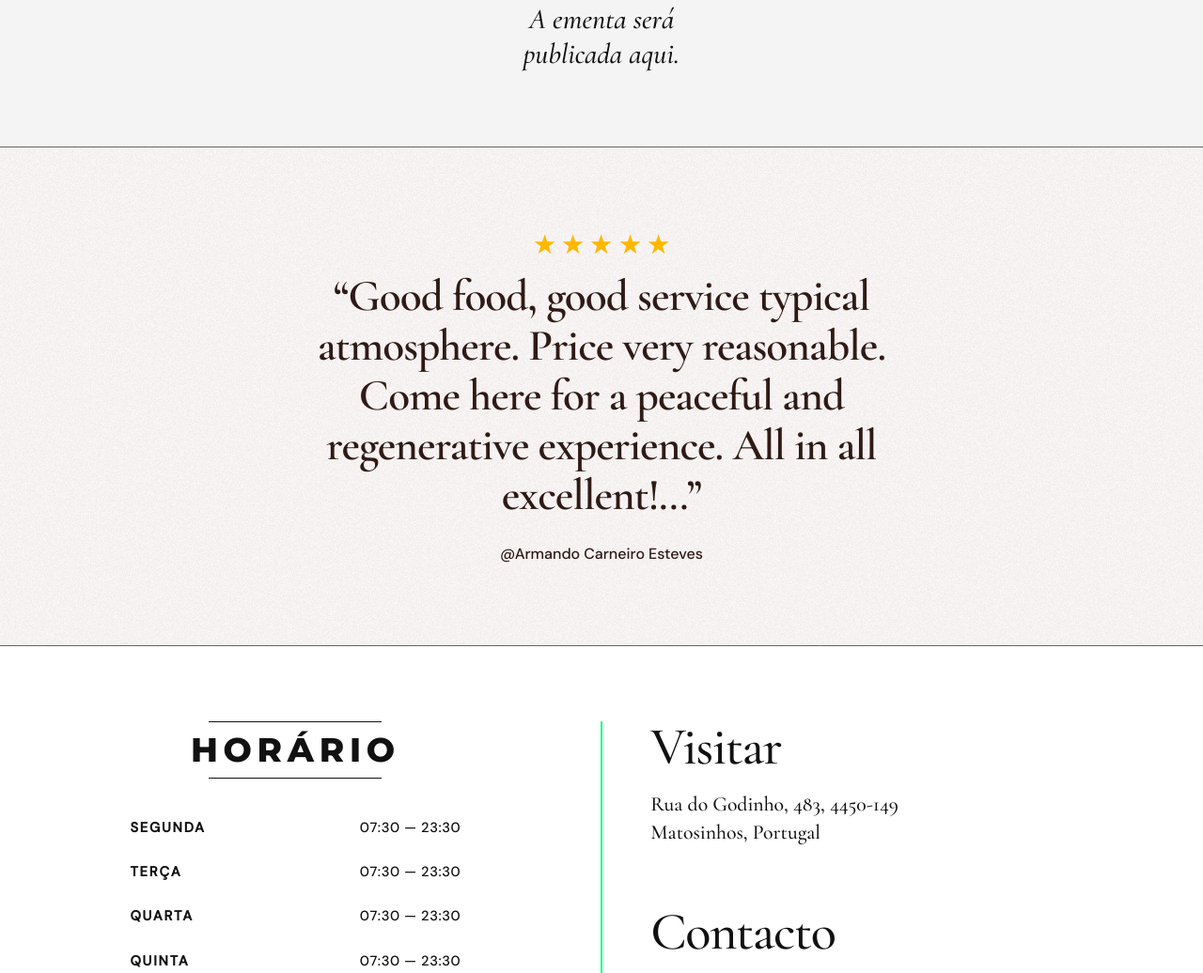
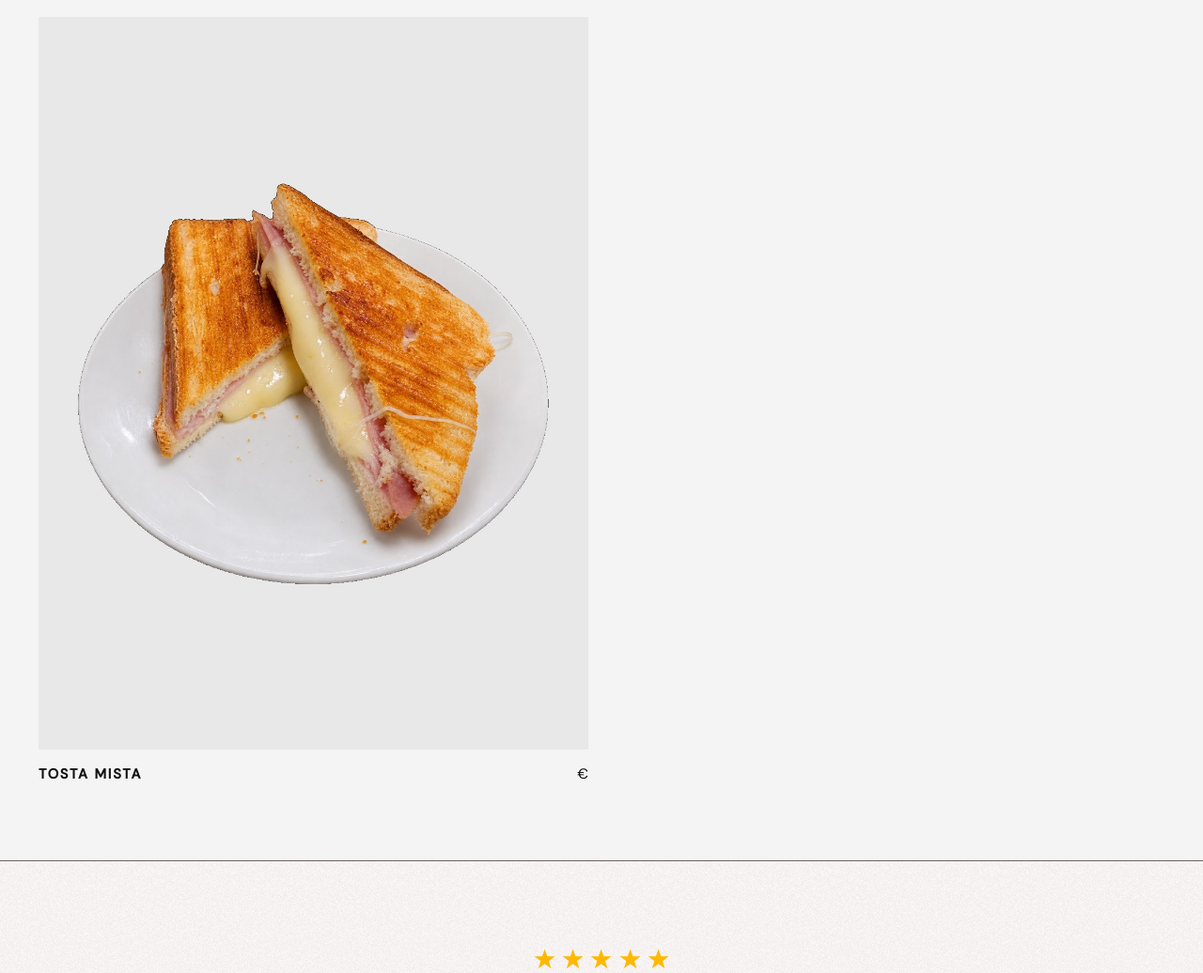
Before and after one commit to PedroSousa008/cafe-do-largo, a plain HTML site: page index.html in a window 1280 px wide. Shown: the part 970-2006 px from the top of the page at 94% size. Drawn offline with nearby package versions, Linux system fonts and the light colour scheme.

Commit message:
Publica a tosta mista nos snacks.
Co-authored-by: Cursor <cursoragent@cursor.com>

```diff
--- a/index.html
+++ b/index.html
@@ -125,7 +125,7 @@
         </div>
     </footer>
 
-    <script src="js/cafe.js?v=10"></script>
+    <script src="js/cafe.js?v=11"></script>
     <script src="js/reviews.js"></script>
     <script src="js/main.js?v=4"></script>
     <script src="js/reviews-banner.js?v=2"></script>
--- a/js/cafe.js
+++ b/js/cafe.js
@@ -60,7 +60,13 @@ window.CAFE = {
        Os ingredientes não são apresentados.
        image é o caminho da fotografia, por exemplo "images/ementa/francesinha.jpg". */
     menu: [
-        { category: "Snacks", items: [] },
+        { category: "Snacks", items: [
+            {
+                name: "Tosta Mista",
+                price: "€",
+                image: "images/ementa/tosta-mista.jpg?v=1"
+            }
+        ] },
         { category: "Entradas", items: [] },
         { category: "Pratos Principais", items: [
             {
```
Also changed, not shown: images/ementa/tosta-mista.jpg (added).
